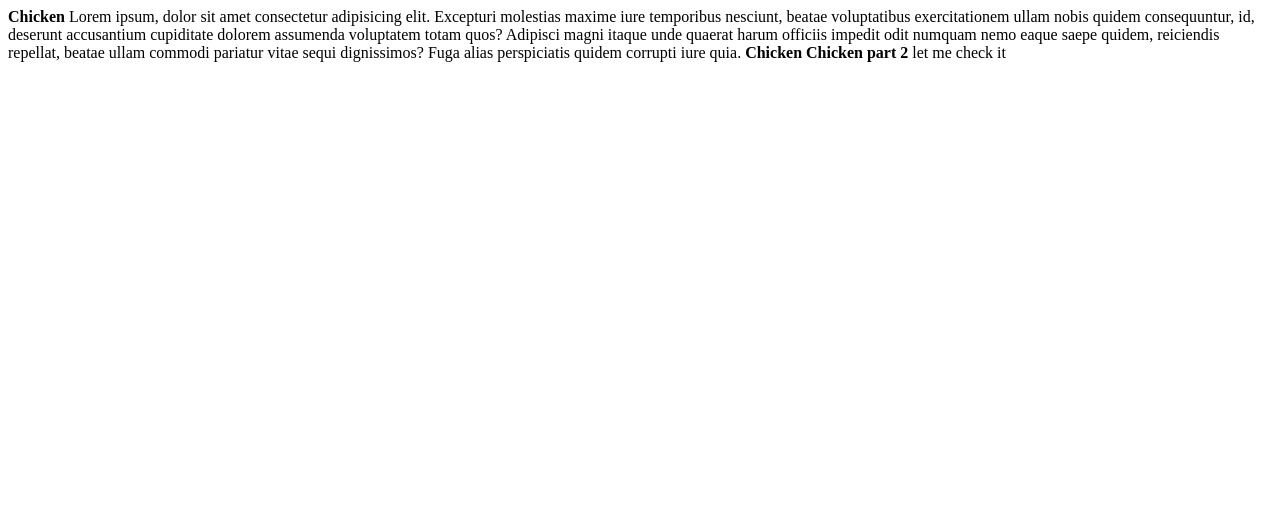
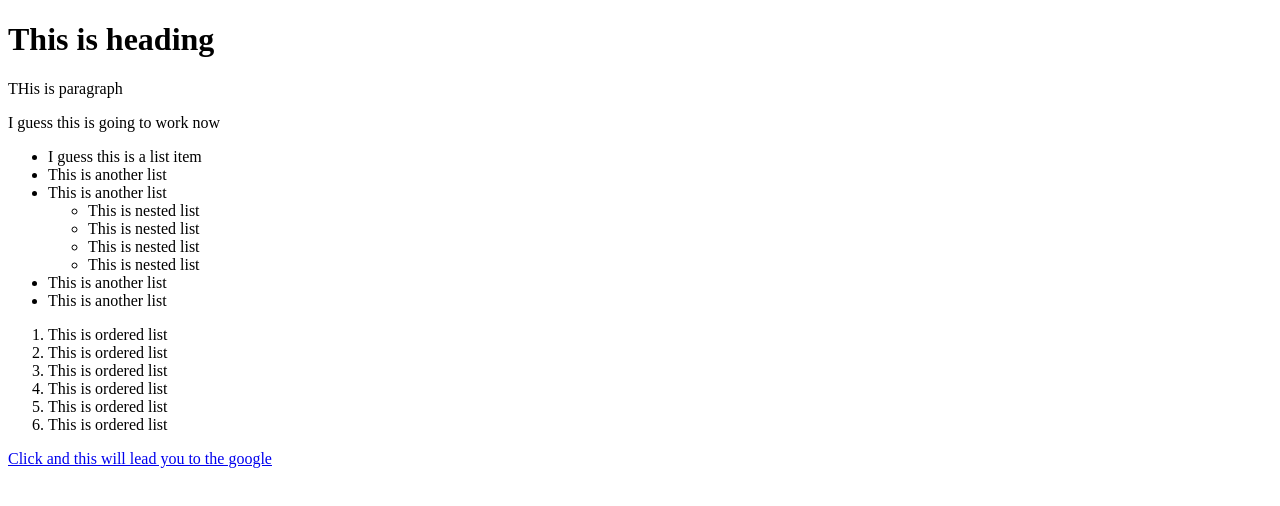
Before and after one commit to rahul43177/complete-web-development, a plain HTML site: page index.html in a window 1280 px wide. Drawn offline with Linux system fonts and the light colour scheme.

Commit message:
learnt HTML

```diff
--- a/index.html
+++ b/index.html
@@ -1,9 +1,42 @@
-<b>Chicken</b>
-Lorem ipsum, dolor sit amet consectetur adipisicing elit. Excepturi molestias maxime iure temporibus nesciunt, beatae voluptatibus exercitationem ullam nobis quidem consequuntur, id, deserunt accusantium cupiditate dolorem assumenda voluptatem totam quos?
-Adipisci magni itaque unde quaerat harum officiis impedit odit numquam nemo eaque saepe quidem, reiciendis repellat, beatae ullam commodi pariatur vitae sequi dignissimos? Fuga alias perspiciatis quidem corrupti iure quia.
-<b>Chicken</b>
+<!DOCTYPE html>
+<html lang="en">
+  <head>
+    <meta charset="UTF-8" />
+    <meta http-equiv="X-UA-Compatible" content="IE=edge" />
+    <meta name="viewport" content="width=device-width, initial-scale=1.0" />
+    <title>This is title</title>
+  </head>
+  <body>
+    <h1>This is heading</h1>
+    <p>THis is paragraph</p>
+    <p>I guess this is going to work now</p>
+    <ul>
+        <!-- here I learnt about list -->
+        <li>I guess this is a list item</li>
+        <li>This is another list </li>
 
-<b>Chicken part 2 </b>
+        <li>This is another list
+            <ul>
+                <li>This is nested list </li>
+                <li>This is nested list </li>
+                <li>This is nested list </li>
+                <li>This is nested list </li>
+            </ul>
+        </li>
 
+        <li>This is another list </li>
+        <li>This is another list </li>
+    </ul>
+    <ol>
+        <li>This is ordered list </li>
+        <li>This is ordered list </li>
+        <li>This is ordered list </li>
+        <li>This is ordered list </li>
+        <li>This is ordered list </li>
+        <li>This is ordered list </li>
+    </ol>
 
-let me check it
+ <a href="https://www.google.com" , targert = "_blank">Click and this will lead you to the google</a>
+ <img src="" >
+  </body>
+</html>
```
